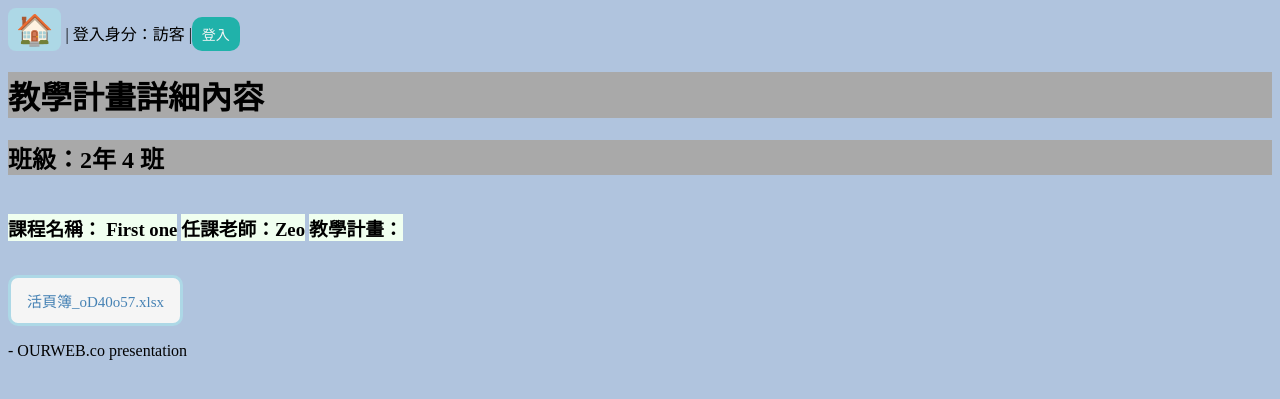
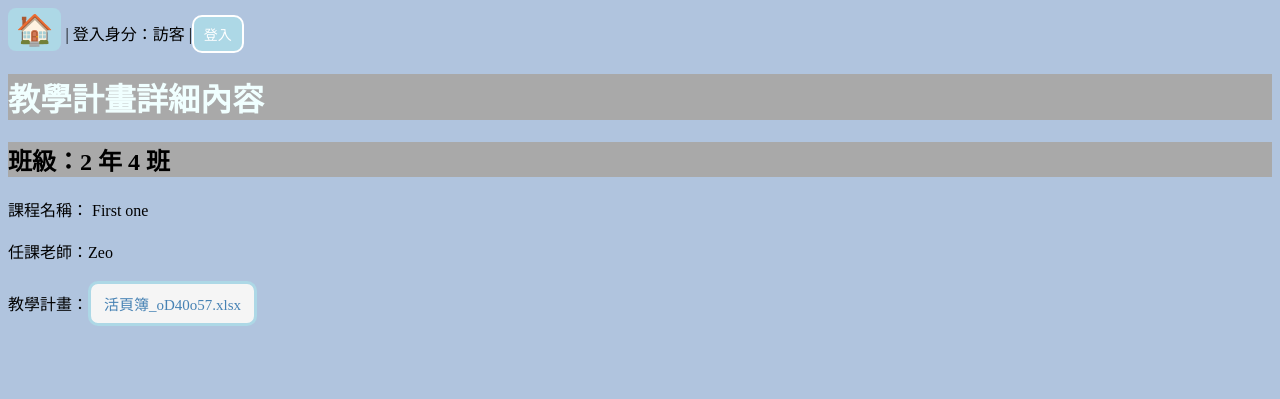
Before and after one commit to Zeoism/planB, a Django app: page /9/ in a window 1280 px wide. Shown: the top 399 px of the page. Run offline with Django 4.2, Linux system fonts and the light colour scheme; data comes from the database, SQL or seed files in the repository; both versions use the stored data as it was after the commit.

Commit message:
Seriously Completed

```diff
--- a/app/models.py
+++ b/app/models.py
@@ -25,4 +25,4 @@ class Lesson(models.Model):
     uploaded_at = models.DateTimeField(auto_now_add=True)
 
     def __str__(self):
-        return f'Period : {self.course_name}'
+        return f'{self.course_name}'
--- a/app/templates/base.html
+++ b/app/templates/base.html
@@ -19,6 +19,5 @@
     </span>
     {% block content %}
     {% endblock content %}
-    <p>                          - OURWEB.co presentation</p>
 </body>
 </html>
--- a/app/templates/lesson_detail.html
+++ b/app/templates/lesson_detail.html
@@ -2,11 +2,17 @@
 {% block content %}
 <body>
     <h1>教學計畫詳細內容</h1>
-    <h2>班級：{{ lesson.grade }}年 {{ lesson.class_name }} 班</h2>
-    <h3>課程名稱： {{ lesson.course_name }}</h3>
-    <h3>任課老師：{{ lesson.teacher }}</h3>
-    <h3>教學計畫：</h3>
-    <p><a href="/upload/{{ lesson.teaching_plan }}" class = button1>{{ lesson.teaching_plan }}</a></p>
+    <h2>班級：{{ lesson.grade }} 年 {{ lesson.class_name }} 班</h2>
+    課程名稱： {{ lesson.course_name }}
+    <br>
+    <br>
+    任課老師：{{ lesson.teacher }}
+    <br>
+    <br>
+    <span>
+        教學計畫：<a href="/upload/{{ lesson.teaching_plan }}" class = button2>{{ lesson.teaching_plan }}</a>
+    </span>
+
 
 </body>
 {% endblock content %}
--- a/app/templates/registration/logged_out.html
+++ b/app/templates/registration/logged_out.html
@@ -4,5 +4,5 @@
 <h1>您已經登出!</h1>
 
 <a href="{% url 'login' %}" class = button7>重新登入</a>
-
+<a href = "/../../upl" class = button8>返回上傳頁面</a>
 {% endblock content %}
--- a/app/templates/startpage.html
+++ b/app/templates/startpage.html
@@ -4,10 +4,11 @@
 <h1>教學計畫上傳網站</h1>
 <h2>查找班級之教學計畫：</h2>
 {% for grade in grade_list %}
-    <h3>{{ grade }}年級：</h3>
+    <h3>{{ grade }}年級</h3>
     {% for cls in class_list  %}
-    <a href="{% url 'lesson_class_view' grade cls %}">{{ grade }}Year{{ cls }}class</a>
+    <a href="{% url 'lesson_class_view' grade cls %}" class=button2>{{ grade }}年{{ cls }}班</a>
     {% endfor %}
+    <br>
 {% endfor %}
 <h2>上傳教學計畫：</h2>
 <a href="{% url 'upload_lesson' %}"  class = button1>上傳教學計畫</a>
--- a/app/views.py
+++ b/app/views.py
@@ -55,10 +55,6 @@ class LessonClassView(ListView):
         ctx['class'] = self.kwargs['cid']
         return ctx
 
-# class LessonDeleteView(DeleteView):
-#     model = Lesson
-#     template_name = 'lesson_delete.html'
-#     success_url = reverse_lazy('class/<int:gid>/<int:cid>/')
 class HomePageView(ListView):
     model = Lesson
     template_name = 'startpage.html'
--- a/static/style.css
+++ b/static/style.css
@@ -4,6 +4,7 @@ body {
 
 h1 {
     background-color: darkgray;
+    color: azure;
 }
 
 h2 {
@@ -12,7 +13,10 @@ h2 {
 
 h3 {
     background-color: honeydew;
-    display: inline-block;
+    text-align: center;
+    text-decoration: none;
+    border-radius: 40px;
+    font-size: 15px;
 }
 .button1 {
 
@@ -36,10 +40,54 @@ h3 {
    box-shadow: 0 10px 11px 0 rgba(0,0,0,0.24), 0 10px 15px 0 rgba(0,0,0,0.19);
    }
 
+   .button2 {
+
+    border: lightblue solid;
+    color: steelblue;
+    background-color: whitesmoke;
+    padding: 9px 13px;
+    text-align: center;
+    text-decoration: none;
+    display: inline-block;
+    border-radius: 10px;
+    font-size: 15px;
+    transition-duration: 0.4s;
+  }
+
+  .button2:hover{
+    /* Animation */
+   border: ghostwhite solid;
+   background-color: mediumaquamarine;
+   color: whitesmoke;
+   box-shadow: 0 10px 11px 0 rgba(0,0,0,0.24), 0 8px 12px 0 rgba(0,0,0,0.19);
+   }
+
+   .button3 {
+
+    border: lightblue solid;
+    color: steelblue;
+    background-color: whitesmoke;
+    padding: 3px 5px;
+    text-align: center;
+    text-decoration: none;
+    display: inline-block;
+    border-radius: 9px;
+    font-size: 15px;
+    transition-duration: 0.4s;
+  }
+
+  .button3:hover{
+    /* Animation */
+   border: ghostwhite solid;
+   background-color: mediumaquamarine;
+   color: whitesmoke;
+   box-shadow: 0 9px 10px 0 rgba(0,0,0,0.24), 0 6px 10px 0 rgba(0,0,0,0.19);
+   }
 .button7{
-    background-color: lightseagreen;
+    background-color: lightblue;
     border: none;
-    color: whitesmoke;
+    color: white;
+    border: 2px solid white;
     padding: 7px 10px;
     text-align: center;
     text-decoration: none;
@@ -59,7 +107,8 @@ h3 {
  .button8{
     background-color: lightblue;
     border: none;
-    color: whitesmoke;
+    color: white;
+    border: 3px solid white;
     padding: 7px 10px;
     text-align: center;
     text-decoration: none;
@@ -73,6 +122,7 @@ h3 {
     /* Animation */
    background-color: whitesmoke;
    color: steelblue;
+   border: 3px solid white;
    box-shadow: 0 4px 6px 0 rgba(0,0,0,0.24), 0 7px 10px 0 rgba(0,0,0,0.19);
  }
 
```
Also changed, not shown: app/templates/class_lesson.html (+7 -2 lines), app/templates/lesson_delete.html (deleted, +0 -10 lines), app/templates/upload_lesson.html (+6 -5 lines), db.sqlite3, 6 other files.
